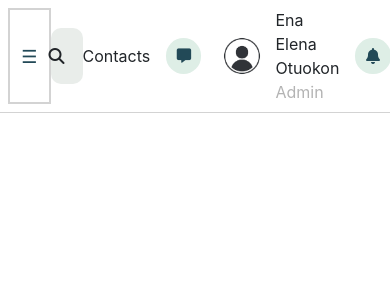
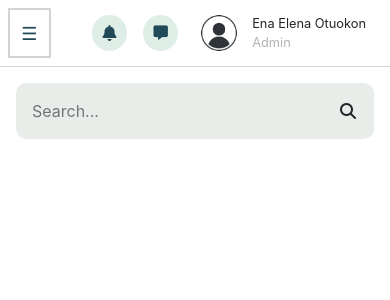
Before and after one commit to Olaniyi2988/ERP, an Angular app: page /admin in a window 390 px wide. Shown: the top 300 px of the page. Built offline with nearby package versions, Linux system fonts and the light colour scheme.

Commit message:
navbar update

```diff
--- a/src/app/components/navbar/navbar.component.html
+++ b/src/app/components/navbar/navbar.component.html
@@ -65,7 +65,8 @@
         </div> -->
     </div>
     <div class="header-end">
-        <div class="items"><p>Contacts</p></div>
+        <!-- <div class="items"><p>Contacts</p></div> -->
+        <div class="items"><i class="fas fa-bell"></i></div>
         <div class="items"><i class="fas fa-message"></i></div>
         <div class="items profile-item">
             <div class="profile-img-container">
@@ -76,6 +77,5 @@
                 <p class="status">Admin</p>
             </div>
         </div>
-        <div class="items"><i class="fas fa-bell"></i></div>
     </div>
   </div>
--- a/src/app/components/navbar/navbar.component.scss
+++ b/src/app/components/navbar/navbar.component.scss
@@ -98,6 +98,7 @@
             margin-right: 1em;
             box-sizing: border-box;
             cursor: pointer;
+            word-wrap: break-word;
 
             p{
                 font-weight: 400;
@@ -224,3 +225,26 @@
         }
     }
 }
+
+
+
+@media only screen and (max-width: 767px) {
+    .header{
+
+        .header-center{
+            display: none;
+        }
+        .header-end{
+            .items{
+                .profile-name{
+                    .name{
+                        font-size: 0.8em;
+                    }
+                    .status{
+                        font-size: 0.8em;
+                    }
+                }
+            }
+        }
+    }
+}
--- a/src/app/layout/master/master.component.html
+++ b/src/app/layout/master/master.component.html
@@ -7,6 +7,9 @@
             <app-navbar (toggleSidebar)="toggleSidebar()"></app-navbar>
         </div>
         <div class="main">
+            <div class="searchbar-container">
+                <app-searchbar></app-searchbar>
+              </div>
             <router-outlet></router-outlet>
         </div>
     </div>
--- a/src/app/layout/master/master.component.scss
+++ b/src/app/layout/master/master.component.scss
@@ -26,7 +26,11 @@
 // .main-container.expanded {
 //     margin-left: 0;
 // }
-
+.searchbar-container{
+  display: none;
+  padding: 1rem;
+  box-sizing: border-box;
+}
 .main-container {
     // transition: 0.3s ease-in-out;
     flex: 1;
@@ -147,3 +151,10 @@
 //       margin-left: 300px; /* Keep the same margin as sidebar width */
 //     }
 //   }
+
+
+@media only screen and (max-width: 767px) {
+  .searchbar-container{
+    display: block;
+  }
+}
--- a/src/app/layout/master/master.component.ts
+++ b/src/app/layout/master/master.component.ts
@@ -3,11 +3,12 @@ import { RouterModule, RouterOutlet } from '@angular/router';
 import { CommonModule } from '@angular/common';
 import { SidebarComponent } from '../../components/sidebar/sidebar.component';
 import { NavbarComponent } from '../../components/navbar/navbar.component';
+import { SearchbarComponent } from '../../components/searchbar/searchbar.component';
 
 @Component({
   selector: 'app-master',
   standalone: true,
-  imports: [CommonModule, RouterModule, SidebarComponent, NavbarComponent],
+  imports: [CommonModule, RouterModule, SidebarComponent, NavbarComponent, SearchbarComponent],
   templateUrl: './master.component.html',
   styleUrl: './master.component.scss'
 })
```
